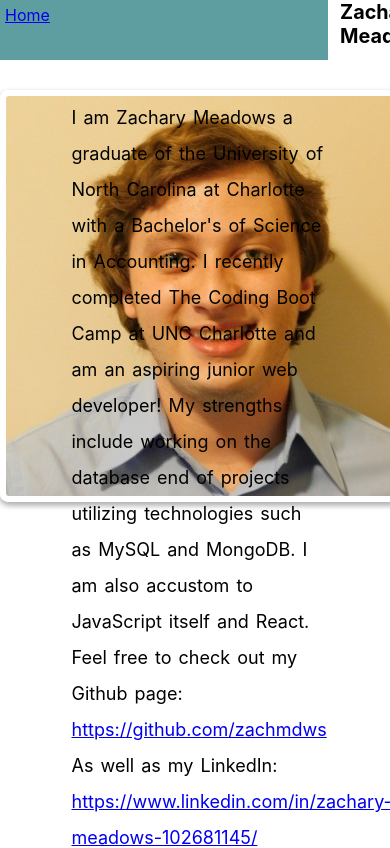
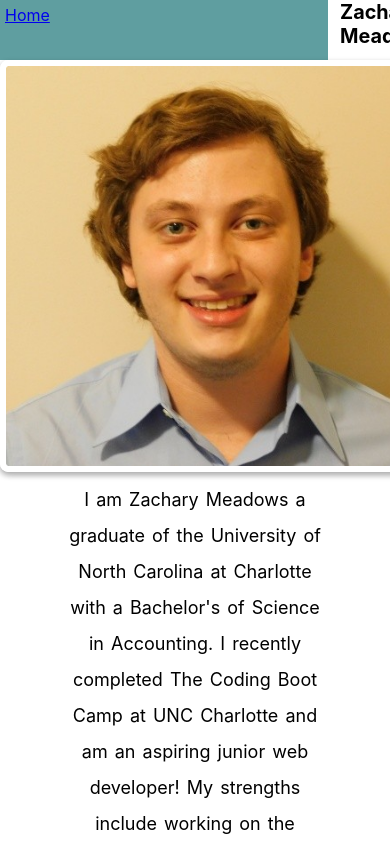
Before and after one commit to zachmdws/portfolio-revamp, a React (Create React App) app: page / in a window 390 px wide. Shown: the top 848 px of the page. Built offline with nearby package versions, Linux system fonts and the light colour scheme.

Commit message:
Optimized styles for mobile users

```diff
--- a/src/components/AboutMe/style.css
+++ b/src/components/AboutMe/style.css
@@ -15,3 +15,19 @@
     position: relative;
     display: block;
 }
+
+@media screen and (max-width: 1024px) {
+    .about {
+        float:none;
+        text-align: center;
+        margin: 0 auto;
+    }
+}
+
+@media screen and (max-width: 768px) {
+    .about {
+        float: none;
+        text-align: center;
+        margin: 0 auto;
+    }
+}
--- a/src/components/Card/style.css
+++ b/src/components/Card/style.css
@@ -15,3 +15,18 @@
     margin-top: 30px;
     background-image: url("../../assets/images/cardimage.png");
   }
+
+@media screen and (max-width: 1024px) {
+  .card {
+    position: relative;
+    margin: 0 auto;
+  }
+}
+
+
+@media screen and (max-width: 768px) {
+  .card {
+    position: relative;
+    margin: 0 auto;
+  }
+}
```
